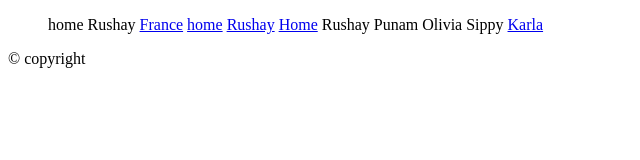
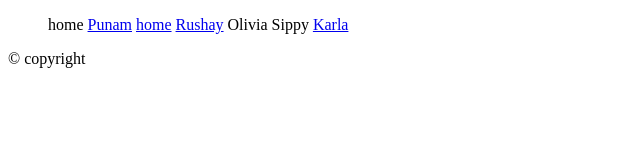
Before and after one commit to NSS-Day-Cohort-55/hello-world-catch22, a plain HTML site: page index.html in a window 1280 px wide. Shown: the whole page, without its empty margins (0-640 px from the left). Drawn offline with Linux system fonts and the light colour scheme.

Commit message:
removed duplicate links

```diff
--- a/index.html
+++ b/index.html
@@ -13,13 +13,9 @@
         </div>
         <menu>
             <a>home</a>
-            <a >Rushay</a>
-            <a href="/punam.html">France</a>
+            <a href="/punam.html">Punam</a>
             <a href="/index.html">home</a>
             <a href="/rushay.html">Rushay</a>
-            <a href="main.html">Home</a>
-            <a>Rushay</a>
-            <a>Punam</a>
             <a>Olivia</a>
             <a>Sippy</a>
             <a href="karla.html">Karla</a>
```
